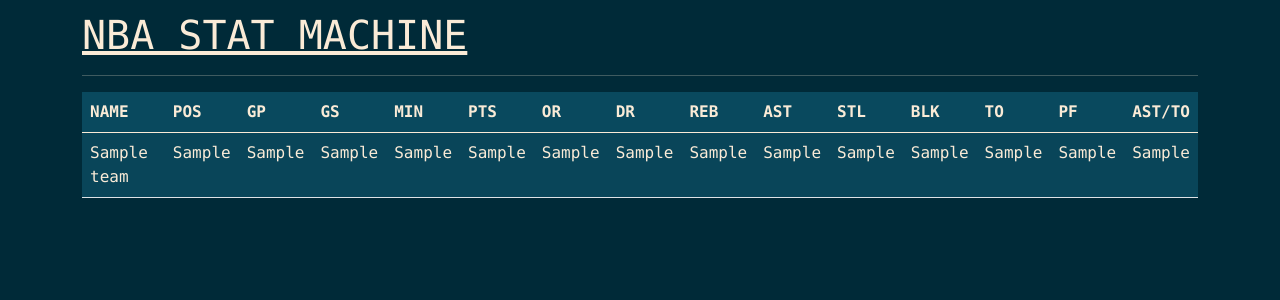
After one commit to mcham246/Flask-Project, a Flask app: a page that uses flask_app/templates/base_alt.html in a window 1280 px wide. The commit adds this page. Shown: the top 300 px of the page. Run offline with Flask 3, Linux system fonts and the light colour scheme; tables that the repository leaves empty hold one stand-in row (values such as "Sample post"); data that the repository does not hold is empty; some libraries are stand-ins or nearby versions.

Commit message:
tables and links

```diff
--- a/flask_app/data_manager/data_manager_teams.py
+++ b/flask_app/data_manager/data_manager_teams.py
@@ -51,6 +51,40 @@
             'Memphis Grizzlies': 'https://www.espn.com/nba/team/stats/_/name/mem/memphis-grizzlies',
             'New Orleans Pelicans': 'https://www.espn.com/nba/team/stats/_/name/no/new-orleans-pelicans',
             'San Antonio Spurs': 'https://www.espn.com/nba/team/stats/_/name/sa/san-antonio-spurs'
+        }
+
+        self.allTeams = {
+            'Boston Celtics': 'https://www.espn.com/nba/team/stats/_/name/bos/boston-celtics',
+            'Brooklyn Nets': 'https://www.espn.com/nba/team/stats/_/name/bkn/brooklyn-nets',
+            'New York Knicks': 'https://www.espn.com/nba/team/stats/_/name/ny/new-york-knicks',
+            'Philadelphia 76ers': 'https://www.espn.com/nba/team/stats/_/name/phi/philadelphia-76ers',
+            'Toronto Raptors': 'https://www.espn.com/nba/team/stats/_/name/tor/toronto-raptors',
+            'Golden State Warriors': 'https://www.espn.com/nba/team/stats/_/name/gs/golden-state-warriors',
+            'LA Clippers': 'https://www.espn.com/nba/team/stats/_/name/lac/la-clippers',
+            'Los Angeles Lakers': 'https://www.espn.com/nba/team/stats/_/name/lal/los-angeles-lakers',
+            'Phoenix Suns': 'https://www.espn.com/nba/team/stats/_/name/phx/phoenix-suns',
+            'Sacramento Kings': 'https://www.espn.com/nba/team/stats/_/name/sac/sacramento-kings',
+            'Chicago Bulls': 'https://www.espn.com/nba/team/stats/_/name/chi/chicago-bulls',
+            'Cleveland Cavaliers': 'https://www.espn.com/nba/team/stats/_/name/cle/cleveland-cavaliers',
+            'Detroit Pistons': 'https://www.espn.com/nba/team/stats/_/name/det/detroit-pistons',
+            'Indiana Pacers': 'https://www.espn.com/nba/team/stats/_/name/ind/indiana-pacers',
+            'Milwaukee Bucks': 'https://www.espn.com/nba/team/stats/_/name/mil/milwaukee-bucks',
+            'Atlanta Hawks': 'https://www.espn.com/nba/team/stats/_/name/atl/atlanta-hawks',
+            'Charlotte Hornets': 'https://www.espn.com/nba/team/stats/_/name/cha/charlotte-hornets',
+            'Miami Heat': 'https://www.espn.com/nba/team/stats/_/name/mia/miami-heat',
+            'Orlando Magic': 'https://www.espn.com/nba/team/stats/_/name/orl/orlando-magic',
+            'Washington Wizards': 'https://www.espn.com/nba/team/stats/_/name/wsh/washington-wizards',
+            'Denver Nuggets': 'https://www.espn.com/nba/team/stats/_/name/den/denver-nuggets',
+            'Minnesota Timberwolves': 'https://www.espn.com/nba/team/stats/_/name/min/minnesota-timberwolves',
+            'Oklahoma City Thunder': 'https://www.espn.com/nba/team/stats/_/name/okc/oklahoma-city-thunder',
+            'Portland Trail Blazers': 'https://www.espn.com/nba/team/stats/_/name/por/portland-trail-blazers',
+            'Utah Jazz': 'https://www.espn.com/nba/team/stats/_/name/utah/utah-jazz',
+            'Dallas Mavericks': 'https://www.espn.com/nba/team/stats/_/name/dal/dallas-mavericks',
+            'Houston Rockets': 'https://www.espn.com/nba/team/stats/_/name/hou/houston-rockets',
+            'Memphis Grizzlies': 'https://www.espn.com/nba/team/stats/_/name/mem/memphis-grizzlies',
+            'New Orleans Pelicans': 'https://www.espn.com/nba/team/stats/_/name/no/new-orleans-pelicans',
+            'San Antonio Spurs': 'https://www.espn.com/nba/team/stats/_/name/sa/san-antonio-spurs'
+
         }
 
     def scrape(self, espnurl):
--- a/flask_app/main/routes.py
+++ b/flask_app/main/routes.py
@@ -1,7 +1,7 @@
 from flask import Blueprint, render_template
 from ..data_manager.data_scraper import DataScraper
 from ..data_manager.data_manager_teams import TeamsDataScraper
-from ..model import User, Test
+from ..model import User, Test, Team
 from flask_sqlalchemy import SQLAlchemy
 from .. import db
 from ..sql_alt import Database
@@ -15,3 +15,15 @@
     return render_template('index.html', atlantic=object.atlanticTeams.keys(), pacific=object.pacificTeams.keys(),
                            central=object.centralTeams.keys(), southeast=object.southeastTeams.keys(),
                            northwest=object.northwestTeams.keys(), southwest=object.southwestTeams.keys(), title='Flask App')
+
+
+@main.route('/team_detail/<team>')
+def team_detail(team):
+    # print(team)
+    object = TeamsDataScraper()
+    # df = object.scrape(object.allTeams[team])
+    # print(df)
+    query = Database()
+    query.query_team(team)
+    team = Team.query
+    return render_template('team_details.html', team=team)
--- a/flask_app/sql_alt.py
+++ b/flask_app/sql_alt.py
@@ -1,5 +1,6 @@
 from . import db
-from .model import User, Test
+from .model import User, Test, Team
+from .data_manager.data_manager_teams import TeamsDataScraper
 
 class Database:
 
@@ -54,3 +55,27 @@
         )
 
         db.session.add(test)
+
+    def query_team(self, team):
+        object = TeamsDataScraper()
+        df = object.scrape(object.allTeams[team])
+        for i in range(0, len(df)-1):
+            player = Team(
+                id = i,
+                name = df['PLAYER'][i],
+                pos = df['POS'][i],
+                gp = df['GP'][i],
+                gs = df['GS'][i],
+                min = df['MIN'][i],
+                pts = df['PTS'][i],
+                Or = df['OR'][i],
+                dr = df['DR'][i],
+                reb = df['REB'][i],
+                ast = df['AST'][i],
+                stl = df['STL'][i],
+                blk = df['BLK'][i],
+                to = df['TO'][i],
+                pf = df['PF'][i],
+                ast_to = df['AST/TO'][i]
+            )
+            db.session.add(player)
--- a/flask_app/templates/base_alt.html
+++ b/flask_app/templates/base_alt.html
@@ -24,7 +24,7 @@
     </head>
     <body class="body">
         <div class="container">
-        <h1><a class="ele" href="#">NBA STAT MACHINE</a></h1>
+        <h1><a class="ele" href="{{ url_for('main.index') }}">NBA STAT MACHINE</a></h1>
         <hr class="line">
         {% block content %}{% endblock %}
         </div>
--- /dev/null
+++ b/flask_app/templates/team_details.html
@@ -0,0 +1,75 @@
+{% extends "base_alt.html" %}
+
+{% block content %}
+    <style>
+        th{
+            color: antiquewhite;
+            font-family: Menlo, monospace;
+        }
+        td{
+            color: antiquewhite
+
+        }
+        tr{
+            background-color: #09495e;
+            font-family: Menlo, monospace;
+        }
+    </style>
+  <table id="data" class="table table-striped">
+    <thead>
+      <tr>
+        <th>NAME</th>
+        <th>POS</th>
+        <th>GP</th>
+        <th>GS</th>
+        <th>MIN</th>
+        <th>PTS</th>
+        <th>OR</th>
+        <th>DR</th>
+        <th>REB</th>
+        <th>AST</th>
+        <th>STL</th>
+        <th>BLK</th>
+        <th>TO</th>
+        <th>PF</th>
+        <th>AST/TO</th>
+      </tr>
+    </thead>
+    <tbody>
+      {% for players in team %}
+        <tr>
+          <td>{{ players.name }}</td>
+          <td>{{ players.pos }}</td>
+          <td>{{ players.gp }}</td>
+          <td>{{ players.gs }}</td>
+          <td>{{ players.min }}</td>
+          <td>{{ players.pts }}</td>
+          <td>{{ players.Or }}</td>
+          <td>{{ players.dr }}</td>
+          <td>{{ players.reb }}</td>
+          <td>{{ players.ast }}</td>
+          <td>{{ players.stl }}</td>
+          <td>{{ players.blk }}</td>
+          <td>{{ players.to }}</td>
+          <td>{{ players.pf }}</td>
+          <td>{{ players.ast_to }}</td>
+        </tr>
+      {% endfor %}
+    </tbody>
+  </table>
+{% endblock %}
+
+{% block scripts %}
+  <!-- <script class="script">
+    $(document).ready(function () {
+      $('#data').DataTable({
+        columns: [
+          null,
+          {searchable: false},
+          {orderable: false, searchable: false},
+          {orderable: false, searchable: false},
+          null],
+      });
+    });
+  </script> -->
+{% endblock %}
```
Also changed, not shown: flask_app/model.py (+20 -0 lines), flask_app/templates/index.html (+6 -6 lines), flask_app/templates/index_alt.html (deleted, +0 -55 lines), instance/db.sqlite.
